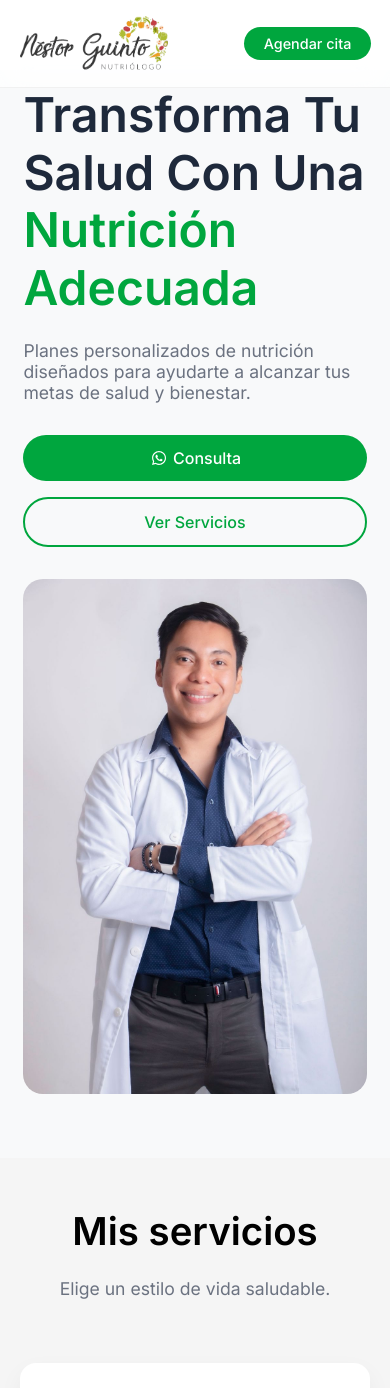
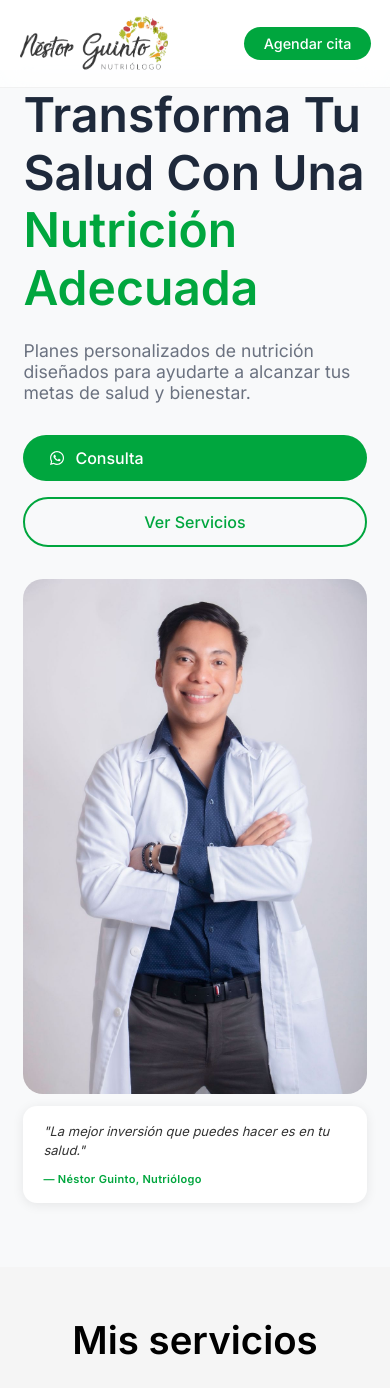
Before and after one commit to G-morenoB/NestorGuinto-Nutricion-, a React (Vite) app: page / in a window 390 px wide. Shown: the top 1388 px of the page. Built offline with nearby package versions, Linux system fonts and the light colour scheme.

Commit message:
add tarjeta arriba de imagen en hero

```diff
--- a/src/components/Hero/Hero.css
+++ b/src/components/Hero/Hero.css
@@ -1,56 +1,61 @@
-.hero{
+/* ── Hero.css ── */
+
+.hero {
   padding: 1rem 6% 4rem;
   background: #f8f9fa;
 }
 
-.hero-container{
+.hero-container {
   max-width: 1200px;
-  margin: 0 ;
-
+  margin: 0;
   display: flex;
   align-items: center;
   justify-content: space-between;
   gap: 4rem;
 }
 
-.hero-text{
+/* ── TEXTO ── */
+.hero-text {
   flex: 1;
 }
 
-.hero-text h1{
+.hero-text h1 {
   font-size: 3rem;
   font-weight: 700;
   color: #1e293b;
   line-height: 1.2;
 }
 
-.hero-text span{
+.hero-text span {
   color: #00A63E;
 }
 
-.hero-text p{
+.hero-text p {
   margin-top: 1.5rem;
   color: #6b7280;
   font-size: 1.1rem;
   max-width: 500px;
 }
 
-.hero-buttons{
+.hero-buttons {
   margin-top: 2rem;
   display: flex;
   gap: 1rem;
 }
 
-.btn-primary{
+.btn-primary {
   background: #00A63E;
   color: white;
   padding: 0.8rem 1.5rem;
   border-radius: 999px;
   text-decoration: none;
   font-weight: 500;
+  display: flex;
+  align-items: center;
+  gap: 8px;
 }
 
-.btn-secondary{
+.btn-secondary {
   border: 2px solid #00A63E;
   color: #00A63E;
   padding: 0.8rem 1.5rem;
@@ -59,46 +64,91 @@
   font-weight: 500;
 }
 
-.hero-image{
+/* ── IMAGEN + TARJETA ── */
+.hero-image {
   flex: 1;
 }
 
-.hero-image img{
+.hero-img-wrapper {
+  position: relative;
+  display: inline-block;
   width: 75%;
+}
+
+.hero-img-wrapper img {
+  width: 100%;
   border-radius: 20px;
   object-fit: cover;
+  display: block;
 }
 
+.hero-quote {
+  position: absolute;
+  bottom: 20px;
+  left: -20px;
+  right: 20px;
+  background: white;
+  border-radius: 14px;
+  padding: 16px 20px;
+  box-shadow: 0 8px 30px rgba(0, 0, 0, 0.12);
+}
+
+.hero-quote p {
+  font-size: 13px;
+  color: #333;
+  margin: 0 0 6px;
+  line-height: 1.5;
+  font-style: italic;
+  font-weight: 400;
+}
+
+.hero-quote span {
+  font-size: 11px;
+  color: #00A63E;
+  font-weight: 600;
+  letter-spacing: 0.03em;
+}
+
+/* ── RESPONSIVE ── */
 @media (max-width: 768px) {
-
-  .hero-container{
+  .hero-container {
     flex-direction: column;
     text-align: left;
     gap: 2rem;
   }
 
-  .hero-image img{
+  .hero-img-wrapper {
     width: 100%;
   }
 
-  .hero-buttons{
+  .hero-quote {
+    left: 10px;
+    right: 10px;
+    bottom: 15px;
+  }
+
+  .hero-buttons {
     margin-top: 2rem;
     gap: 1rem;
     display: flex;
     align-items: center;
   }
-
-} /* ← cerrar media query */
-
+}
 
 @media (max-width: 480px) {
-.hero-buttons a{
+  .hero-buttons a {
     width: 100%;
     text-align: center;
   }
-.hero-buttons{
+
+  .hero-buttons {
     flex-direction: column;
     gap: 1rem;
   }
 
+  .hero-quote {
+    position: static;
+    margin-top: 12px;
+    box-shadow: 0 2px 12px rgba(0,0,0,0.08);
   }
+}
--- a/src/components/Hero/Hero.jsx
+++ b/src/components/Hero/Hero.jsx
@@ -21,12 +21,12 @@ function Hero() {
 
           <div className="hero-buttons">
             <a
-             className="btn-primary"
-            href={`https://wa.me/5525757657?text=Hola Néstor, me gustaría agendar una consulta de nutrición. ¿Tienes disponibilidad?`}
-             target="_blank"
-             rel="noopener noreferrer"
-             >
-             <FontAwesomeIcon icon={faWhatsapp}  /> Consulta
+              className="btn-primary"
+              href={`https://wa.me/5525757657?text=Hola Néstor, me gustaría agendar una consulta de nutrición. ¿Tienes disponibilidad?`}
+              target="_blank"
+              rel="noopener noreferrer"
+            >
+              <FontAwesomeIcon icon={faWhatsapp} /> Consulta
             </a>
 
             <a href="#services" className="btn-secondary">
@@ -36,7 +36,13 @@ function Hero() {
         </div>
 
         <div className="hero-image">
-          <img src="../../public/images/HeroImg1.jpeg" alt="Nutricionista"/>
+          <div className="hero-img-wrapper">
+            <img src="/images/HeroImg1.jpeg" alt="Nutricionista" />
+            <div className="hero-quote">
+              <p>"La mejor inversión que puedes hacer es en tu salud."</p>
+              <span>— Néstor Guinto, Nutriólogo</span>
+            </div>
+          </div>
         </div>
 
       </div>
```
Lines whose indentation alone changed are shown as unchanged.
